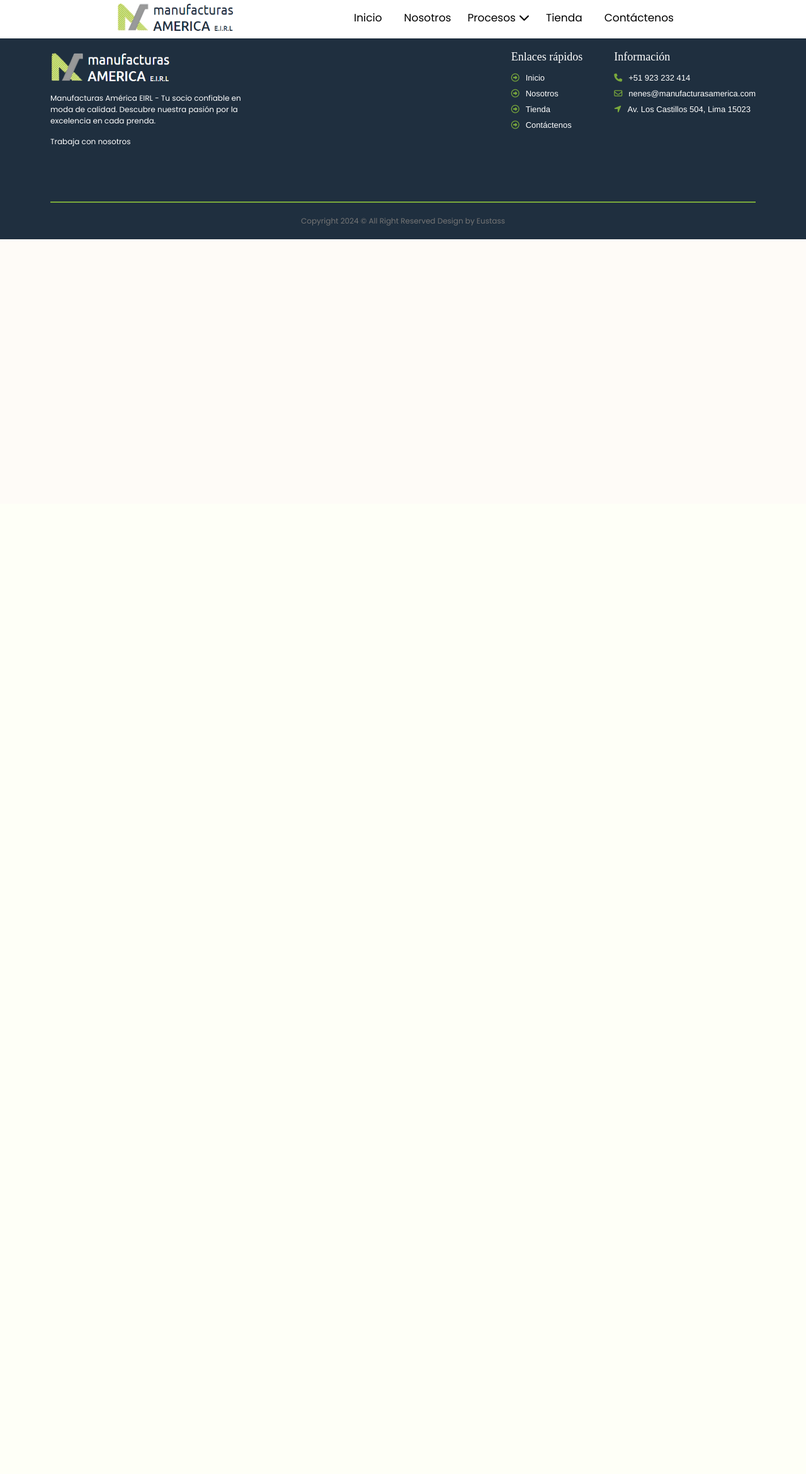
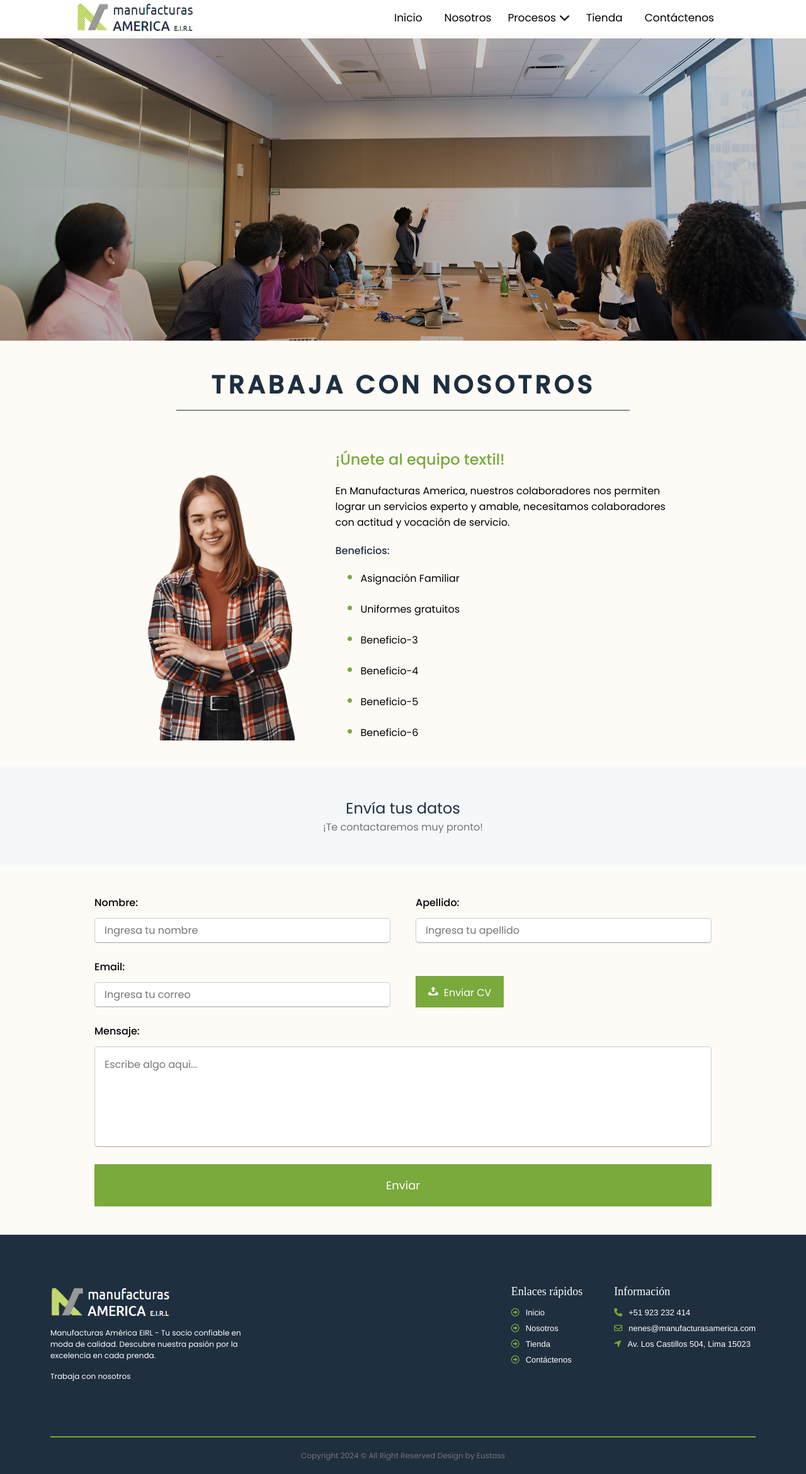
Before and after one commit to ThisWildLifef7/Manufacturas.github.io, a PHP site: page /Screens/job.html in a window 1280 px wide. Shown: the whole page at 63% size. Before the commit the page ends 380 px from the top, so only its background shows below. Run offline with PHP 8.4, Linux system fonts and the light colour scheme; some libraries are stand-ins or nearby versions.

Commit message:
Last changes 06 - 06

```diff
--- a/Screens/contacto.html
+++ b/Screens/contacto.html
@@ -6,8 +6,6 @@
     <title>Contáctenos</title>
     <link rel="stylesheet" href="../styles/contac.css">
     <link rel="icon" type="image/png" href="../pics/logo-man.png">
-    <link rel="preconnect" href="https://fonts.googleapis.com">
-    <link rel="preconnect" href="https://fonts.gstatic.com" crossorigin>
     <link
      rel="stylesheet"
      href="https://cdn.jsdelivr.net/npm/intl-tel-input@23.0.10/build/css/intlTelInput.css"
@@ -77,7 +75,7 @@
                         <h2 class="tittle-h1">Ponerse en contacto!</h2>
                         <p class="parrafito">¡Hablemos! Estamos aquí para responder tus preguntas y comentarios. Completa el formulario o contáctanos directamente para obtener más información sobre nuestros productos y servicios, o para discutir cualquier consulta específica que puedas tener. Esperamos con interés trabajar contigo.</p>
                     </div>
-                    <form action="https://formspree.io/f/myyrqllp" method="POST" class="formulario" id="lookup" onsubmit="process(event)">
+                    <form class="formulario" id="lookup" onsubmit="process(event)">
                         <div class="user-details">
                             <div class="input-box">
                                 <label for="GET-name" class="details">Nombre:</label>
--- a/Screens/job.html
+++ b/Screens/job.html
@@ -4,7 +4,7 @@
     <meta charset="UTF-8">
     <meta name="viewport" content="width=device-width, initial-scale=1.0">
     <title>Trabaja con nosotros</title>
-    <link rel="icon" type="image/png" href="./pics/logo-man.png">
+    <link rel="icon" type="image/png" href="../pics/logo-man.png">
     <link rel="stylesheet" href="../styles/job.css">
     <script src="https://kit.fontawesome.com/326d6d93eb.js" crossorigin="anonymous"></script>
 </head>
@@ -30,14 +30,71 @@
                         </ul>
                     </li>
                     <li><a class="primary" href="./tienda.html">Tienda</a></li>
-                    <li><a class="primary" href="#">Contáctenos</a></li>
+                    <li><a class="primary" href="./contacto.html">Contáctenos</a></li>
                 </ul>
             </nav>
         </div>
     </header>
-    <main>
-        <section class="sec-job">
-
+    <main class="main">
+        <section class="sec-job j1"></section>
+        <section class="sec-job j2">
+            <div class="container-info__job">
+                <h1 class="tittle-h1">TRABAJA CON NOSOTROS</h1>
+                <div class="box-info-job">
+                    <figure class="card-person__photo">
+                        <img src="../pics/woman.png" alt="woman">
+                    </figure>
+                    <div class="card-person__info">
+                        <h2>¡Únete al equipo textil!</h2>
+                        <p class="parr">En Manufacturas America, nuestros colaboradores nos permiten lograr un servicios experto y amable, necesitamos colaboradores con actitud y vocación de servicio.</p>
+                        <ul class="info-beneficios">
+                            <h4>Beneficios:</h4>
+                            <li>Asignación Familiar</li>
+                            <li>Uniformes gratuitos</li>
+                            <li>Beneficio-3</li>
+                            <li>Beneficio-4</li>
+                            <li>Beneficio-5</li>
+                            <li>Beneficio-6</li>
+                        </ul>
+                    </div>
+                </div>
+            </div>
+        </section>
+        <section class="sec-job j3">
+            <h1>Envía tus datos</h1>
+            <p class="parrafito">¡Te contactaremos muy pronto!</p>
+        </section>
+        <section class="sec-job j4">
+             <form action="/" class="formulario" id="lookup" onsubmit="process(event)">
+                        <div class="user-details">
+                            <div class="input-box">
+                                <label for="name" class="details">Nombre:</label>
+                                <input type="text" id="name" name="nombre" placeholder="Ingresa tu nombre" required>
+                            </div>
+                            <div class="input-box">
+                                <label for="lastname" class="details">Apellido:</label>
+                                <input type="text" id="lastname" name="apellido" placeholder="Ingresa tu apellido" required>
+                            </div>
+                            <div class="input-box">
+                                <label for="email" class="details">Email:</label>
+                                <input type="email" id="email" name="correo" placeholder="Ingresa tu correo" required>
+                            </div>
+                            <div class="input-box-file">
+                                <input type="file" id="file-3" name="file-3" class="inputfile inputfile-3" data-multiple-caption="{count} archivos seleccionados" multiple required>
+                                <label for="file-3" class="details">
+                                    <svg xmlns="http://www.w3.org/2000/svg" class="iborrainputfile" width="20" height="17" viewBox="0 0 20 17"><path d="M10 0l-5.2 4.9h3.3v5.1h3.8v-5.1h3.3l-5.2-4.9zm9.3 11.5l-3.2-2.1h-2l3.4 2.6h-3.5c-.1 0-.2.1-.2.1l-.8 2.3h-6l-.8-2.2c-.1-.1-.1-.2-.2-.2h-3.6l3.4-2.6h-2l-3.2 2.1c-.4.3-.7 1-.6 1.5l.6 3.1c.1.5.7.9 1.2.9h16.3c.6 0 1.1-.4 1.3-.9l.6-3.1c.1-.5-.2-1.2-.7-1.5z"></path></svg>
+                                    <span class="iborrainputfile">Enviar CV</span>
+                                </label>
+                            </div>
+                            <div class="input-box-one">
+                                <label for="mensaje" class="details">Mensaje:</label>
+                                <textarea cols="10" name="mensaje" id="mensaje" placeholder="Escribe algo aqui..." required></textarea>
+                            </div>
+                        </div>
+                        <div class="box-button-form">
+                            <button type="submit" class="initial-button" id="btn">Enviar</button>
+                        </div>
+                    </form>
         </section>
     </main>
     <footer class="footer">
@@ -47,7 +104,7 @@
                     <img src="../pics/logotipo-reel.png" alt="logotipo">
                 </figure>
                 <p class="parrafo">Manufacturas América EIRL - Tu socio confiable en moda de calidad. Descubre nuestra pasión por la excelencia en cada prenda.</p>
-                <span><a class="job" href="./Screens/job.html">Trabaja con nosotros</a></span>
+                <span><a class="job" href="#">Trabaja con nosotros</a></span>
             </div>
             <div class="info-right f1">
                 <div class="box-enlaces">
@@ -73,5 +130,7 @@
             <li class="parrafito">Copyright 2024 © All Right Reserved Design by Eustass</li>
         </div>
     </footer>
+    <script type="text/javascript" src="https://cdn.jsdelivr.net/npm/@emailjs/browser@4/dist/email.min.js"></script>
+    <script type="text/javascript">emailjs.init('NAvXsGPQqQBbP4iHY')</script>
 </body>
 </html>
--- a/index.html
+++ b/index.html
@@ -49,6 +49,10 @@
                     </li>
                     <li><a class="primary" href="./Screens/tienda.html">Tienda</a></li>
                     <li><a class="primary" href="./Screens/contacto.html">Contáctenos</a></li>
+                </ul>
+                <ul class="icons-horizontal">
+                    <li><a href="#"><i class="fa-solid fa-circle-user"></i>Account</a></li>
+                    <li><a href="#"><i class="fa-solid fa-cart-shopping"></i>Carrito</a></li>
                 </ul>
             </nav>
         </div>
--- a/styles/job.css
+++ b/styles/job.css
@@ -4,12 +4,218 @@
     --main-color: #1F2F3F;
     --main-two-color: #7AA93C;
     --color-hover-button: #388E3C;
+    --color-fond-sec: #F4F8FB;
 
     --font-card: "Poppins", sans-serif;
     --h2-font-size: 1rem;
     --small-font-size: 0.75rem;
 }
 
-.sec-job {
+.main {
+    margin-top: 61px;
+}
 
+.j1 {
+    width: 100%;
+    height: 30rem;
+    background-image:linear-gradient(rgba(4, 5, 9, 0.2), rgba(4, 5, 9, 0.3)), url('../pics/job.jpeg');
+    background-position: center;
+    background-repeat: no-repeat;
+    background-size: cover;
 }
+.j2 {
+    width: 65rem;
+}
+.j3 {
+    display: flex;
+    flex-direction: column;
+    align-items: center;
+    text-align: center;
+    justify-content: center;
+    background-color: var(--color-fond-sec);
+    width: 100%;
+    height: 10rem;
+    font-family: var(--font-card);
+}
+.j4 {
+    width: 65rem;
+}
+
+/**COMPONENTES
+/* j2 */
+.container-info__job {
+    margin-top: 30px;
+}
+.container-info__job .tittle-h1 {
+    width: 45rem;
+    margin: 0 auto;
+    text-align: center;
+    border-bottom: 1px solid var(--main-color);
+    padding: 10px 0;
+    margin-bottom: 60px;
+    letter-spacing: 5px;
+}
+.box-info-job {
+    display: flex;
+    justify-content: center;
+}
+.card-person__photo {
+    width: 20rem;
+    padding: 40px;
+    margin-right: 25px;
+}
+.card-person__info > h2 {
+    font-weight: 500;
+    color: var(--main-two-color);
+}
+.card-person__info h2, .parr {
+    width: 33rem;
+    margin-bottom: 20px;
+}
+.card-person__info {
+    width: 35rem;
+    font-family: var(--font-card);
+}
+.info-beneficios > h4 {
+    margin-bottom: 15px;
+    font-weight: 500;
+    color: var(--main-color);
+}
+.info-beneficios li{
+    margin-left: 40px;
+    margin-bottom: 20px;
+    list-style: disc;
+}
+.info-beneficios li::marker {
+    color: var(--main-two-color);
+    font-size: 20px;
+}
+
+/* j3 */
+.j3 > h1 {
+    color: var(--main-color);
+    font-weight: 300;
+}
+.j3 > .parrafito {
+    font-size: 16px;
+}
+
+/* j4 */
+.formulario {
+    padding: 25px 30px;
+    font-weight: 100;
+    font-family: var(--font-card);
+}
+.user-details {
+    display: flex;
+    flex-wrap: wrap;
+    align-items: flex-end;
+    justify-content: space-between;
+}
+.input-box {
+    margin-bottom: 5px;
+    width: calc(100% / 2 - 20px);
+}
+.input-box-file {
+    width: calc(96% / 2);
+    height: 4.7rem;
+    position: relative;
+}
+.input-box-one {
+    width: calc(100% / 1);
+}
+.details {
+    display: block;
+    font-weight: 500;
+    margin: 20px 0 12px 0;
+}
+.input-box input {
+    width: 100%;
+    height: 40px;
+    outline: none;
+    border-radius: 5px;
+    border: 1px solid #ccc;
+    padding-left: 15px;
+    font-size: 16px;
+    font-family: var(--font-card);
+
+    border-bottom-width: 2px;
+    transition: all 0.3s ease;
+}
+.input-box-one textarea {
+    width: 100%;
+    height: 10rem;
+    resize: none;
+    padding: 15px;
+    outline: none;
+    font-size: 16px;
+    font-family: var(--font-card);
+    border-radius: 5px;
+    border: 1px solid #ccc;
+
+    border-bottom-width: 2px;
+    transition: all 0.3s ease;
+}
+
+.inputfile {
+    width: 0.1px;
+    height: 0.1px;
+    opacity: 0;
+    overflow: hidden;
+    position: absolute;
+    z-index: -1;
+}
+
+.inputfile + label {
+    max-width: 100%;
+    font-size: 1.25rem;
+    font-weight: 700;
+    color: white;
+    text-overflow: ellipsis;
+    white-space: nowrap;
+    cursor: pointer;
+    position: absolute;
+    display: inline-block;
+    background: var(--main-two-color);
+    overflow: hidden;
+    padding: 0.625rem 1.25rem;
+}
+
+.inputfile + label svg {
+    width: 1em;
+    height: 1em;
+    vertical-align: middle;
+    fill: currentColor;
+    margin-top: -0.25em;
+    margin-right: 0.25em;
+}
+
+.iborrainputfile {
+	font-size: 16px;
+	font-weight: normal;
+}
+
+.inputfile-3:focus + label,
+.inputfile-3.has-focus + label,
+.inputfile-3 + label:hover {
+    background-color: var(--color-hover-button);
+}
+
+
+.box-button-form {
+    margin: 20px 0;
+}
+.box-button-form button {
+    width: 100%;
+    padding: 20px;
+    font-size: 18px;
+    color: white;
+}
+
+/* form input */
+.input-box input:focus {
+    border-color: var(--main-two-color);
+}
+.input-box-one textarea:is(:focus, :valid) {
+    border-color: var(--main-two-color);
+}
--- a/styles/style.css
+++ b/styles/style.css
@@ -22,7 +22,6 @@ body {
 }
 
 html {
-  font-size: 62.5;
   scroll-behavior: smooth;
 }
 
@@ -81,7 +80,6 @@ html {
 /* Segundo nav */
 .box-right {
   width: 100%;
-  height: 3.8em;
   position: fixed;
   top: 0;
   background-color: white;
@@ -91,7 +89,7 @@ html {
   display: flex;
   margin: 0 auto;
   justify-content: space-between;
-  width: 57rem;
+  width: 65rem;
 }
 
 .card-logo {
@@ -147,6 +145,22 @@ html {
 }
 .secondary .fa-chevron-down:hover {
   transform: rotateY(-180deg);
+}
+
+.icons-horizontal {
+  gap: 20px;
+  display: flex;
+  padding: 10px;
+  align-items: center;
+  font-family: var(--font-card);
+}
+.icons-horizontal .fa-circle-user, .fa-cart-shopping {
+  margin-right: 5px;
+  font-size: 20px;
+}
+
+.icons-horizontal li a:hover {
+  color: var(--main-two-color);
 }
 
 /* Bloque main */
```
Also changed, not shown: js/contacto.js (+8 -2 lines), js/job.js (added, +25 -0 lines), pics/job.jpeg (renamed from pics/team1.jpeg), pics/woman.png (added).
